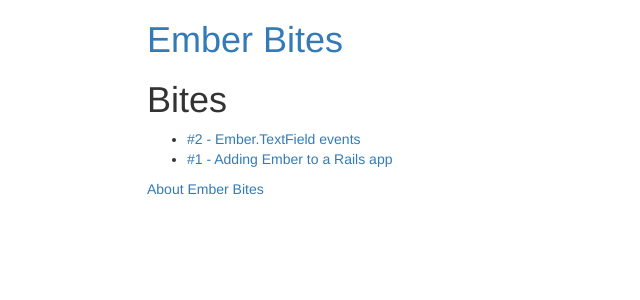
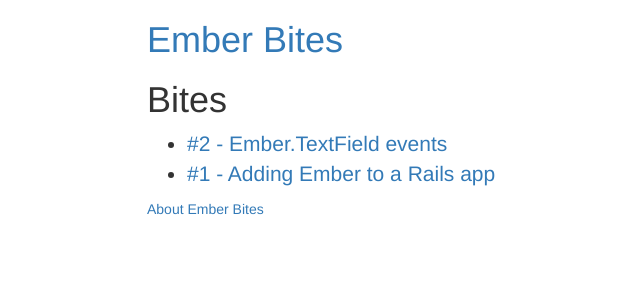
Before and after one commit to emberbites/emberbites, a Jekyll site: the page built from index.html, in a window 1280 px wide. Shown: the top 300 px of the page, without its empty margins (173-813 px from the left). Built offline with Jekyll 4.4.1, drawn with Linux system fonts in a browser that asks for light colours; nearby versions of some CDN libraries; Markdown is read by kramdown in place of the engine named in the settings; comment, search, counter and statistics services are not loaded.

Commit message:
Make post links stand out more

```diff
--- a/css/main.css
+++ b/css/main.css
@@ -4,3 +4,7 @@
   padding: 4px;
   background: #eee;
 }
+
+.posts {
+  font-size: 150%;
+}
```
